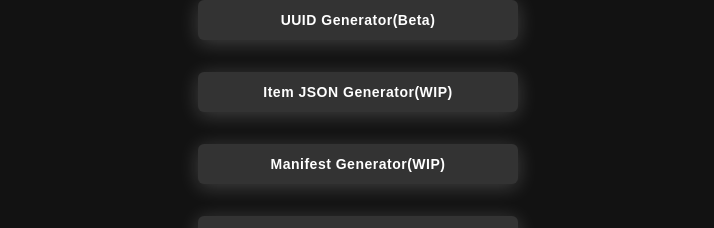
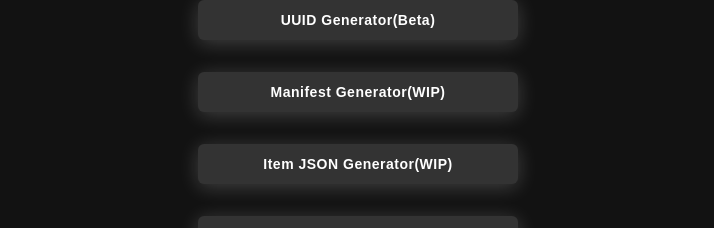
Before and after one commit to era760/era760-toolbox, a Vue app: page / in a window 1280 px wide. Shown: the part 298-526 px from the top of the page, without its empty margins (282-996 px from the left). Built offline with nearby package versions, Linux system fonts and the light colour scheme.

Commit message:
refactor: レイアウトの変更

```diff
--- a/src/pages/Home.vue
+++ b/src/pages/Home.vue
@@ -19,8 +19,8 @@ const openGitHub = () => {
         <BaseButton class="w-full">UUID Generator(Beta)</BaseButton>
       </RouterLink>
 
+      <BaseButton class="w-80">Manifest Generator(WIP)</BaseButton>
       <BaseButton class="w-80">Item JSON Generator(WIP)</BaseButton>
-      <BaseButton class="w-80">Manifest Generator(WIP)</BaseButton>
       <BaseButton class="w-80">and more!</BaseButton>
 
       <BaseButton class="w-80 bg-[#423f3f]! hover:!bg[#4d4a4a]" @click="openGitHub"> GitHub </BaseButton>
```
